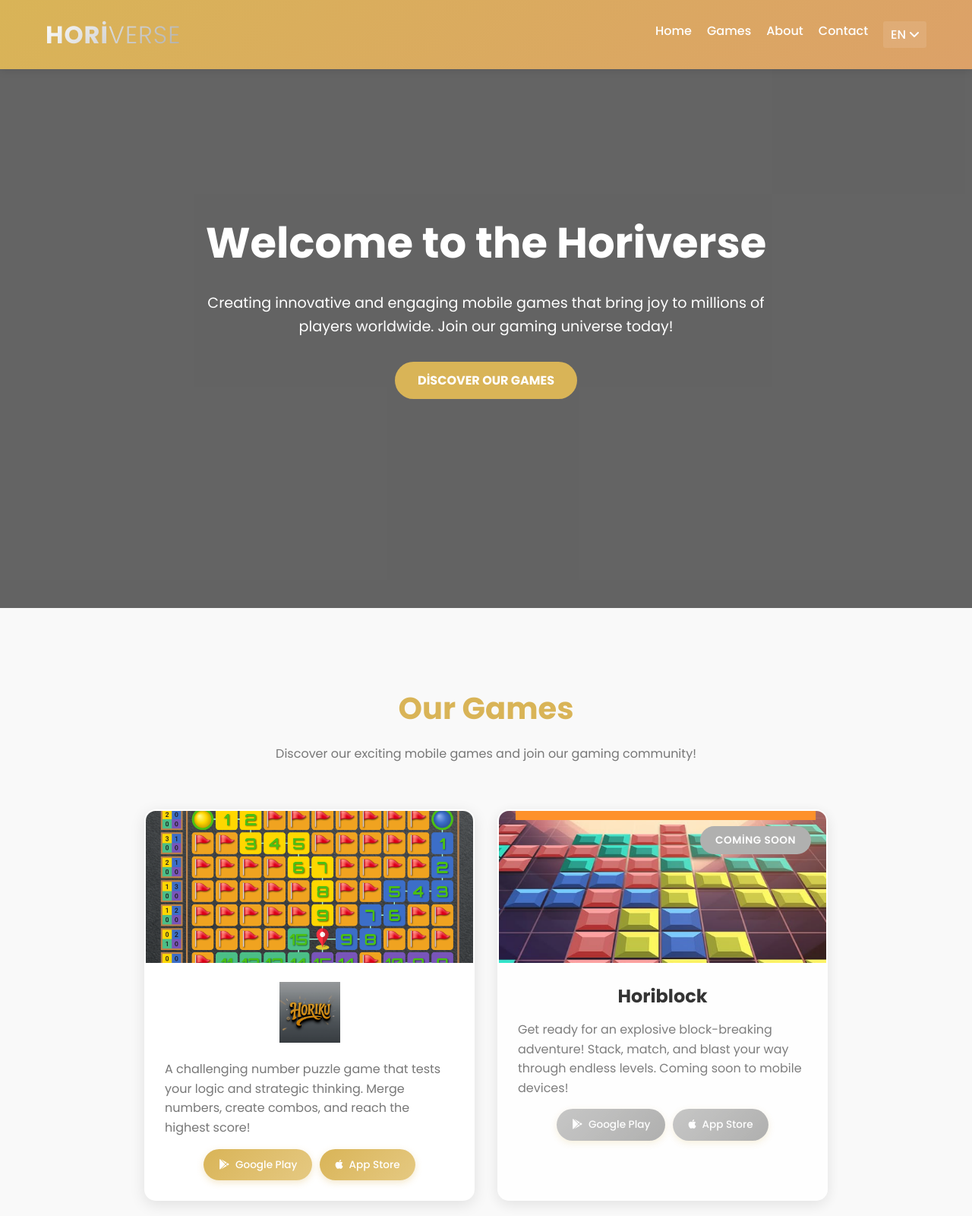
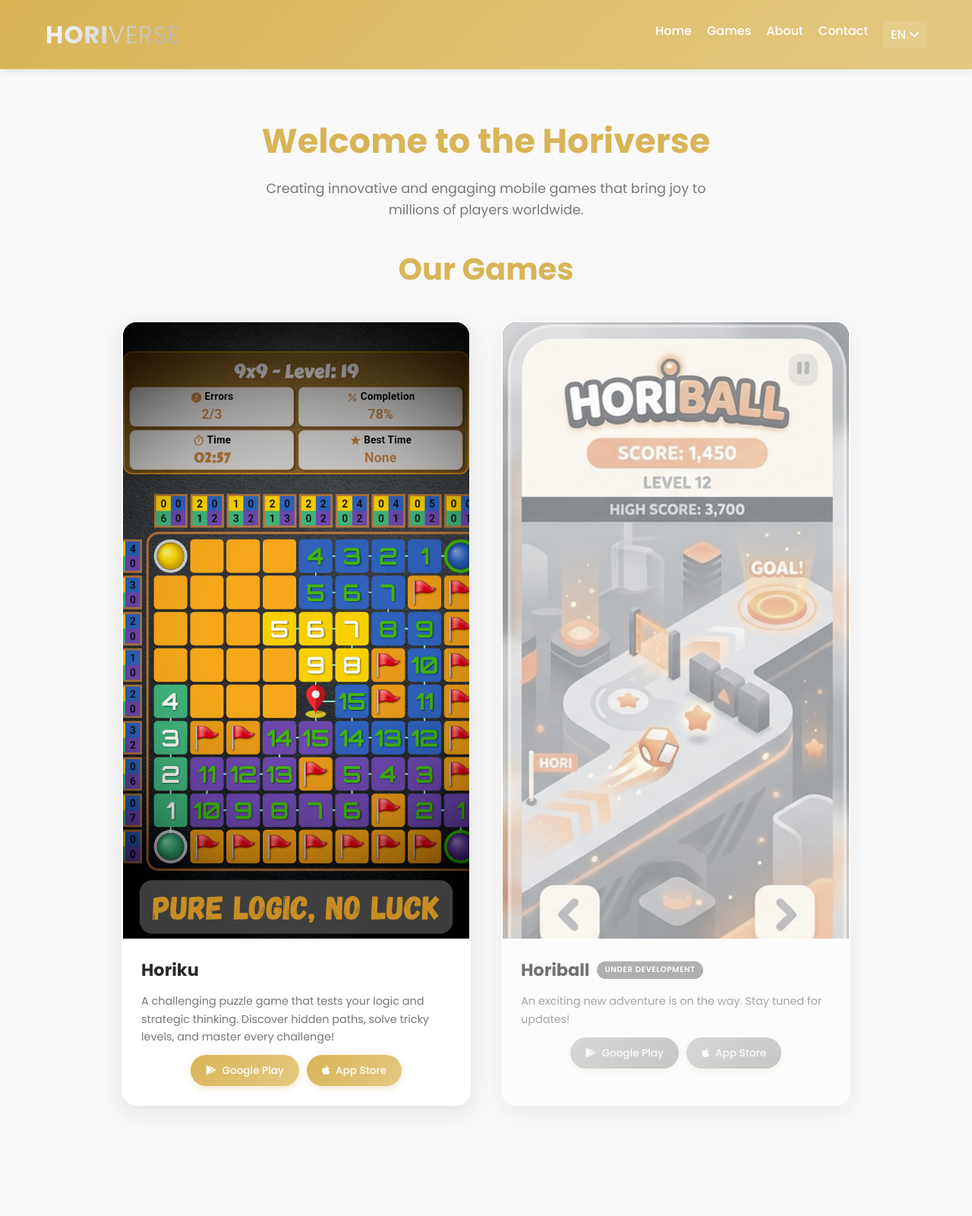
Before and after one commit to aliufukyaman/horiverse, a website: page index.html in a window 1280 px wide. Shown: the top 1600 px of the page at 76% size. Drawn offline with Linux system fonts and the light colour scheme.

Commit message:
horiku lstore links added

```diff
--- a/assets/css/style.css
+++ b/assets/css/style.css
@@ -145,43 +145,17 @@ img {
   background: #f5f5f5;
 }
 
-/* Hero Section */
-.hero {
-  background: url('../images/hero-bg.jpg') no-repeat center center/cover;
-  height: 100vh;
-  position: relative;
-  color: white;
-  display: flex;
-  align-items: center;
-  text-align: center;
+.site-hero-title {
+  font-size: 2.8rem;
+  color: var(--primary-color);
+  margin-bottom: 12px;
 }
 
-.hero::before {
-  content: '';
-  position: absolute;
-  top: 0;
-  left: 0;
-  width: 100%;
-  height: 100%;
-  background: rgba(0, 0, 0, 0.6);
-}
-
-.hero-content {
-  position: relative;
-  z-index: 10;
-  max-width: 800px;
+.site-hero-sub {
+  font-size: 1.1rem;
+  color: #777;
+  max-width: 560px;
   margin: 0 auto;
-  padding: 0 20px;
-}
-
-.hero h1 {
-  font-size: 3.5rem;
-  margin-bottom: 20px;
-}
-
-.hero p {
-  font-size: 1.2rem;
-  margin-bottom: 30px;
 }
 
 .btn {
@@ -204,7 +178,8 @@ img {
 
 /* Games Section */
 .games {
-  padding: 100px 0;
+  padding: 80px 0 100px;
+  padding-top: calc(80px + 70px); /* 70px = header height */
 }
 
 .section-title {
@@ -364,6 +339,100 @@ img {
   opacity: 0.7;
   cursor: not-allowed;
   pointer-events: none;
+}
+
+/* Games Showcase */
+.games-showcase {
+  display: grid;
+  grid-template-columns: 1fr 1fr;
+  gap: 40px;
+  max-width: 960px;
+  margin: 0 auto;
+}
+
+.showcase-card {
+  display: flex;
+  flex-direction: column;
+  background: white;
+  border-radius: 20px;
+  overflow: hidden;
+  box-shadow: 0 8px 30px rgba(0,0,0,0.10);
+  transition: transform 0.3s ease, box-shadow 0.3s ease;
+  border: 2px solid transparent;
+}
+
+.showcase-card:not(.inactive):hover {
+  transform: translateY(-8px);
+  border-color: var(--primary-color);
+  box-shadow: 0 16px 40px rgba(217,180,87,0.25);
+}
+
+.showcase-card.inactive {
+  opacity: 0.65;
+  filter: grayscale(30%);
+}
+
+.showcase-img-wrap {
+  width: 100%;
+  aspect-ratio: 9/16;
+  overflow: hidden;
+  background: #111;
+  display: flex;
+  align-items: center;
+  justify-content: center;
+}
+
+.showcase-img-wrap img {
+  width: 100%;
+  height: 100%;
+  object-fit: cover;
+  object-position: top;
+  transition: transform 0.5s ease;
+}
+
+.showcase-card:not(.inactive):hover .showcase-img-wrap img {
+  transform: scale(1.04);
+}
+
+.showcase-info {
+  padding: 24px;
+  display: flex;
+  flex-direction: column;
+  gap: 12px;
+}
+
+.showcase-title {
+  font-size: 1.4rem;
+  color: var(--dark-color);
+  display: flex;
+  align-items: center;
+  gap: 10px;
+  flex-wrap: wrap;
+}
+
+.dev-badge {
+  font-size: 0.65rem;
+  font-weight: 600;
+  text-transform: uppercase;
+  letter-spacing: 0.5px;
+  background: #888;
+  color: white;
+  padding: 3px 10px;
+  border-radius: 12px;
+}
+
+.showcase-desc {
+  color: #777;
+  line-height: 1.6;
+  font-size: 0.9rem;
+  margin: 0;
+}
+
+@media (max-width: 640px) {
+  .games-showcase {
+    grid-template-columns: 1fr;
+    max-width: 360px;
+  }
 }
 
 /* About Section */
--- a/assets/js/main.js
+++ b/assets/js/main.js
@@ -1,47 +1,88 @@
-// Horiverse - Mobil Oyun Şirketi JavaScript
+// Horiverse - Main JS
 
-// Sayfa yüklendiğinde çalışacak fonksiyonlar
+// ── I18N ──────────────────────────────────────────────
+const TRANSLATIONS = {
+  en: {
+    hero_title:    'Welcome to the Horiverse',
+    hero_sub:      'Creating innovative and engaging mobile games that bring joy to millions of players worldwide.',
+    games_title:   'Our Games',
+    nav_home:      'Home',
+    nav_games:     'Games',
+    nav_about:     'About',
+    nav_contact:   'Contact',
+    horiku_desc:   'A challenging puzzle game that tests your logic and strategic thinking. Discover hidden paths, solve tricky levels, and master every challenge!',
+    horiball_desc: 'An exciting new adventure is on the way. Stay tuned for updates!',
+    under_dev:     'Under Development',
+    about_title:   'About Horiverse',
+    about_p1:      'Horiverse is an innovative mobile game studio founded in 2025. Our mission is to create fun, engaging, and addictive gaming experiences for players around the world.',
+    about_p2:      'Our team consists of passionate and experienced game development professionals. We strive for the highest quality and user satisfaction in every project we undertake.',
+    about_p3:      'From puzzle games to action-packed adventures, we\'re dedicated to bringing fresh ideas and memorable experiences to the mobile gaming landscape.',
+    contact_title: 'Contact Us',
+    contact_sub:   'Have questions? We\'d love to hear from you!',
+    get_in_touch:  'Get In Touch',
+    contact_p1:    'Send us an email or follow us on social media to stay updated with our latest games and news.',
+    footer_copy:   '© 2026 Horiverse. All rights reserved.',
+  },
+  tr: {
+    hero_title:    'Horiverse\'e Hoş Geldiniz',
+    hero_sub:      'Dünya genelinde milyonlarca oyuncuya keyif sunan yenilikçi mobil oyunlar geliştiriyoruz.',
+    games_title:   'Oyunlarımız',
+    nav_home:      'Ana Sayfa',
+    nav_games:     'Oyunlar',
+    nav_about:     'Hakkımızda',
+    nav_contact:   'İletişim',
+    horiku_desc:   'Mantık ve stratejik düşüncenizi test eden zorlu bir bulmaca oyunu. Gizli yolları keşfedin, zor seviyeleri çözün ve her meydan okumada ustalaşın!',
+    horiball_desc: 'Heyecan verici yeni bir macera yolda. Güncellemeler için takipte kalın!',
+    under_dev:     'Geliştiriliyor',
+    about_title:   'Horiverse Hakkında',
+    about_p1:      'Horiverse, 2025 yılında kurulan yenilikçi bir mobil oyun stüdyosudur. Misyonumuz; dünyanın dört bir yanındaki oyuncular için eğlenceli ve bağımlılık yapan oyun deneyimleri yaratmaktır.',
+    about_p2:      'Ekibimiz, tutkulu ve deneyimli oyun geliştirme profesyonellerinden oluşmaktadır. Her projede en yüksek kaliteyi ve kullanıcı memnuniyetini hedefliyoruz.',
+    about_p3:      'Bulmaca oyunlarından aksiyon dolu maceralara kadar, mobil oyun dünyasına taze fikirler ve unutulmaz deneyimler katmaya kararlıyız.',
+    contact_title: 'İletişime Geçin',
+    contact_sub:   'Sorularınız mı var? Sizden haber almak isteriz!',
+    get_in_touch:  'Bize Ulaşın',
+    contact_p1:    'En son oyunlarımız ve haberlerimizden haberdar olmak için bize e-posta gönderin veya sosyal medyada takip edin.',
+    footer_copy:   '© 2026 Horiverse. Tüm hakları saklıdır.',
+  }
+};
+
+let currentLang = localStorage.getItem('hori_lang') || 'en';
+
+function applyLang(lang) {
+  currentLang = lang;
+  localStorage.setItem('hori_lang', lang);
+  const t = TRANSLATIONS[lang] || TRANSLATIONS.en;
+  document.querySelectorAll('[data-i18n]').forEach(el => {
+    const key = el.getAttribute('data-i18n');
+    if (t[key] !== undefined) el.textContent = t[key];
+  });
+  // update active lang display
+  document.querySelectorAll('.current-lang').forEach(el => el.textContent = lang.toUpperCase());
+}
+
+// ── INIT ──────────────────────────────────────────────
 document.addEventListener('DOMContentLoaded', function() {
-  // Animasyonlu scroll
-  const scrollLinks = document.querySelectorAll('.scroll-link');
-
-  scrollLinks.forEach(link => {
+  // Smooth scroll
+  document.querySelectorAll('.scroll-link').forEach(link => {
     link.addEventListener('click', function(e) {
+      const href = this.getAttribute('href');
+      if (!href || href === '#') return;
+      const targetId = href.substring(1);
+      const targetElement = document.getElementById(targetId);
+      if (!targetElement) return;
       e.preventDefault();
-
-      const targetId = this.getAttribute('href').substring(1);
-      const targetElement = document.getElementById(targetId);
-
-      window.scrollTo({
-        top: targetElement.offsetTop - 70,
-        behavior: 'smooth'
-      });
+      window.scrollTo({ top: targetElement.offsetTop - 70, behavior: 'smooth' });
     });
   });
 
-  // Scroll olduğunda header'ın stilini değiştir
-  window.addEventListener('scroll', function() {
-    const header = document.querySelector('.header');
-
-    if (window.scrollY > 100) {
-      header.style.background = 'linear-gradient(135deg, var(--primary-color), rgb(220, 161, 104))';
-      header.style.padding = '15px 0';
-    } else {
-      header.style.background = 'linear-gradient(135deg, var(--primary-color), rgb(220, 161, 104))';
-      header.style.padding = '20px 0';
-    }
+  // Language switcher
+  document.querySelectorAll('.lang-option').forEach(el => {
+    el.addEventListener('click', function(e) {
+      e.preventDefault();
+      applyLang(this.getAttribute('data-lang'));
+    });
   });
 
-  // Oyun kartlarına hover efekti
-  const gameCards = document.querySelectorAll('.game-card');
-
-  gameCards.forEach(card => {
-    card.addEventListener('mouseenter', function() {
-      this.style.transform = 'translateY(-10px)';
-    });
-
-    card.addEventListener('mouseleave', function() {
-      this.style.transform = 'translateY(0)';
-    });
-  });
+  // Apply saved lang on load
+  applyLang(currentLang);
 });
--- a/index.html
+++ b/index.html
@@ -1,10 +1,10 @@
 <!DOCTYPE html>
-<html lang="tr">
+<html lang="en">
 <head>
   <meta charset="UTF-8">
   <meta name="viewport" content="width=device-width, initial-scale=1.0">
-  <title>Horiverse - Mobil Oyun Stüdyosu</title>
-  <meta name="description" content="Horiverse, yenilikçi ve eğlenceli mobil oyunlar geliştiren bir oyun stüdyosudur.">
+  <title>Horiverse - Mobile Game Studio</title>
+  <meta name="description" content="Horiverse is an innovative mobile game studio creating fun and engaging games.">
 
   <!-- Favicon -->
   <link rel="shortcut icon" href="assets/images/favicon.ico" type="image/x-icon">
@@ -25,15 +25,15 @@
       <a href="#" class="logo">Hori<span>verse</span></a>
       <nav>
         <ul class="nav-menu">
-          <li><a href="#" class="scroll-link">Home</a></li>
-          <li><a href="#games" class="scroll-link">Games</a></li>
-          <li><a href="#about" class="scroll-link">About</a></li>
-          <li><a href="#contact" class="scroll-link">Contact</a></li>
+          <li><a href="#" class="scroll-link" data-i18n="nav_home">Home</a></li>
+          <li><a href="#games" class="scroll-link" data-i18n="nav_games">Games</a></li>
+          <li><a href="#about" class="scroll-link" data-i18n="nav_about">About</a></li>
+          <li><a href="#contact" class="scroll-link" data-i18n="nav_contact">Contact</a></li>
           <li class="language-selector">
             <a href="#" class="current-lang">EN</a>
             <ul class="language-dropdown">
-              <li><a href="#" class="lang-option">EN</a></li>
-              <li><a href="#" class="lang-option">TR</a></li>
+              <li><a href="#" class="lang-option" data-lang="en">EN</a></li>
+              <li><a href="#" class="lang-option" data-lang="tr">TR</a></li>
             </ul>
           </li>
         </ul>
@@ -41,57 +41,46 @@
     </div>
   </header>
 
-  <!-- Hero Section -->
-  <section class="hero">
-    <div class="hero-content">
-      <h1>Welcome to the Horiverse</h1>
-      <p>Creating innovative and engaging mobile games that bring joy to millions of players worldwide. Join our gaming universe today!</p>
-      <a href="#games" class="btn scroll-link">Discover Our Games</a>
-    </div>
-  </section>
-
   <!-- Games Section -->
   <section id="games" class="games">
     <div class="container">
-      <div class="section-title">
-        <h2>Our Games</h2>
-        <p>Discover our exciting mobile games and join our gaming community!</p>
+      <div class="section-title" style="margin-bottom:36px">
+        <h1 class="site-hero-title" data-i18n="hero_title">Welcome to the Horiverse</h1>
+        <p class="site-hero-sub" data-i18n="hero_sub">Creating innovative and engaging mobile games that bring joy to millions of players worldwide.</p>
+        <h2 style="margin-top:32px" data-i18n="games_title">Our Games</h2>
       </div>
-      <div class="games-grid" style="max-width: 900px; margin: 0 auto;">
+      <div class="games-showcase">
 
         <!-- Game 1 - Horiku (Live) -->
-        <div class="game-card live">
-          <div class="game-img">
-            <img src="assets/images/horiku_game.png" alt="Horiku Game Screenshot">
+        <div class="showcase-card">
+          <div class="showcase-img-wrap">
+            <img src="assets/images/horiku.png" alt="Horiku">
           </div>
-          <div class="game-info">
-            <div class="game-logo">
-              <img src="assets/images/horiku_logo.png" alt="Horiku Logo">
-            </div>
-            <p>A challenging number puzzle game that tests your logic and strategic thinking. Merge numbers, create combos, and reach the highest score!</p>
+          <div class="showcase-info">
+            <h3 class="showcase-title">Horiku</h3>
+            <p class="showcase-desc" data-i18n="horiku_desc">A challenging puzzle game that tests your logic and strategic thinking. Discover hidden paths, solve tricky levels, and master every challenge!</p>
             <div class="store-links">
-              <a href="#" class="store-link"><i class="fab fa-google-play"></i> Google Play</a>
-              <a href="#" class="store-link"><i class="fab fa-apple"></i> App Store</a>
+              <a href="https://play.google.com/store/apps/details?id=com.horizonstudio.horiku&pcampaignid=web_share" class="store-link" target="_blank" rel="noopener"><i class="fab fa-google-play"></i> Google Play</a>
+              <a href="https://apps.apple.com/tr/app/horiku-discover-hidden-paths/id6757343867?l=tr" class="store-link" target="_blank" rel="noopener"><i class="fab fa-apple"></i> App Store</a>
             </div>
           </div>
         </div>
 
-        <!-- Game 2 - Horiblock (Coming Soon) -->
-        <div class="game-card coming-soon">
-          <div class="game-img">
-            <img src="assets/images/horiblock_game.png" alt="Horiblock Game">
+        <!-- Game 2 - Horiball (Under Development) -->
+        <div class="showcase-card inactive">
+          <div class="showcase-img-wrap">
+            <img src="assets/images/horiball.png" alt="Horiball">
           </div>
-          <div class="game-info">
-            <h3>Horiblock</h3>
-            <p>Get ready for an explosive block-breaking adventure! Stack, match, and blast your way through endless levels. Coming soon to mobile devices!</p>
+          <div class="showcase-info">
+            <h3 class="showcase-title">Horiball <span class="dev-badge" data-i18n="under_dev">Under Development</span></h3>
+            <p class="showcase-desc" data-i18n="horiball_desc">An exciting new adventure is on the way. Stay tuned for updates!</p>
             <div class="store-links">
-              <a href="#" class="store-link disabled"><i class="fab fa-google-play"></i> Google Play</a>
-              <a href="#" class="store-link disabled"><i class="fab fa-apple"></i> App Store</a>
+              <span class="store-link disabled"><i class="fab fa-google-play"></i> Google Play</span>
+              <span class="store-link disabled"><i class="fab fa-apple"></i> App Store</span>
             </div>
           </div>
         </div>
 
-      </div>
       </div>
     </div>
   </section>
@@ -101,11 +90,11 @@
     <div class="container">
       <div class="about-content">
         <div class="about-text">
-          <h2>About Horiverse</h2>
-          <p>Horiverse is an innovative mobile game studio founded in 2025. Our mission is to create fun, engaging, and addictive gaming experiences for players around the world.</p>
-          <p>Our team consists of passionate and experienced game development professionals. We strive for the highest quality and user satisfaction in every project we undertake.</p>
-          <p>From puzzle games to action-packed adventures, we're dedicated to bringing fresh ideas and memorable experiences to the mobile gaming landscape.</p>
-          <a href="#contact" class="btn scroll-link">Get in Touch</a>
+          <h2 data-i18n="about_title">About Horiverse</h2>
+          <p data-i18n="about_p1">Horiverse is an innovative mobile game studio founded in 2025. Our mission is to create fun, engaging, and addictive gaming experiences for players around the world.</p>
+          <p data-i18n="about_p2">Our team consists of passionate and experienced game development professionals. We strive for the highest quality and user satisfaction in every project we undertake.</p>
+          <p data-i18n="about_p3">From puzzle games to action-packed adventures, we're dedicated to bringing fresh ideas and memorable experiences to the mobile gaming landscape.</p>
+          <a href="#contact" class="btn scroll-link" data-i18n="get_in_touch">Get in Touch</a>
         </div>
         <div class="about-img">
           <img src="https://images.unsplash.com/photo-1552664730-d307ca884978?w=600&h=400&fit=crop" alt="Horiverse Team">
@@ -118,13 +107,13 @@
   <section id="contact" class="contact">
     <div class="container">
       <div class="section-title">
-        <h2>Contact Us</h2>
-        <p>Have questions? We'd love to hear from you!</p>
+        <h2 data-i18n="contact_title">Contact Us</h2>
+        <p data-i18n="contact_sub">Have questions? We'd love to hear from you!</p>
       </div>
       <div class="contact-content">
         <div class="contact-info">
-          <h3>Get In Touch</h3>
-          <p>Send us an email or follow us on social media to stay updated with our latest games and news.</p>
+          <h3 data-i18n="get_in_touch">Get In Touch</h3>
+          <p data-i18n="contact_p1">Send us an email or follow us on social media to stay updated with our latest games and news.</p>
           <p><i class="fas fa-envelope"></i> <a href="mailto:auyaman@gmail.com">auyaman@gmail.com</a></p>
           <p><i class="fas fa-map-marker-alt"></i> Istanbul, Turkey</p>
           <div class="social-links">
@@ -164,14 +153,14 @@
       <div class="footer-content">
         <div class="footer-logo">Hori<span>verse</span></div>
         <ul class="footer-links">
-          <li><a href="#" class="scroll-link">Home</a></li>
-          <li><a href="#games" class="scroll-link">Games</a></li>
-          <li><a href="#about" class="scroll-link">About</a></li>
-          <li><a href="#contact" class="scroll-link">Contact</a></li>
+          <li><a href="#" class="scroll-link" data-i18n="nav_home">Home</a></li>
+          <li><a href="#games" class="scroll-link" data-i18n="nav_games">Games</a></li>
+          <li><a href="#about" class="scroll-link" data-i18n="nav_about">About</a></li>
+          <li><a href="#contact" class="scroll-link" data-i18n="nav_contact">Contact</a></li>
           <li><a href="privacy_policy.html">Privacy Policy</a></li>
-          <li><a href="terms_conditions.html">Terms & Conditions</a></li>
+          <li><a href="terms_conditions.html">Terms &amp; Conditions</a></li>
         </ul>
-        <p class="copyright"><a href="#" id="copyright-link" onclick="openLoginModal(event)">&copy; 2026 Horiverse. All rights reserved.</a></p>
+        <p class="copyright"><a href="#" id="copyright-link" onclick="openLoginModal(event)" data-i18n="footer_copy">&copy; 2026 Horiverse. All rights reserved.</a></p>
       </div>
     </div>
   </footer>
```
Also changed, not shown: assets/images/horiball.png (added), assets/images/horiblock_game.png (deleted), assets/images/horiku.png (added), assets/images/horiku_game_old.png (renamed from assets/images/horiku_game.png).
